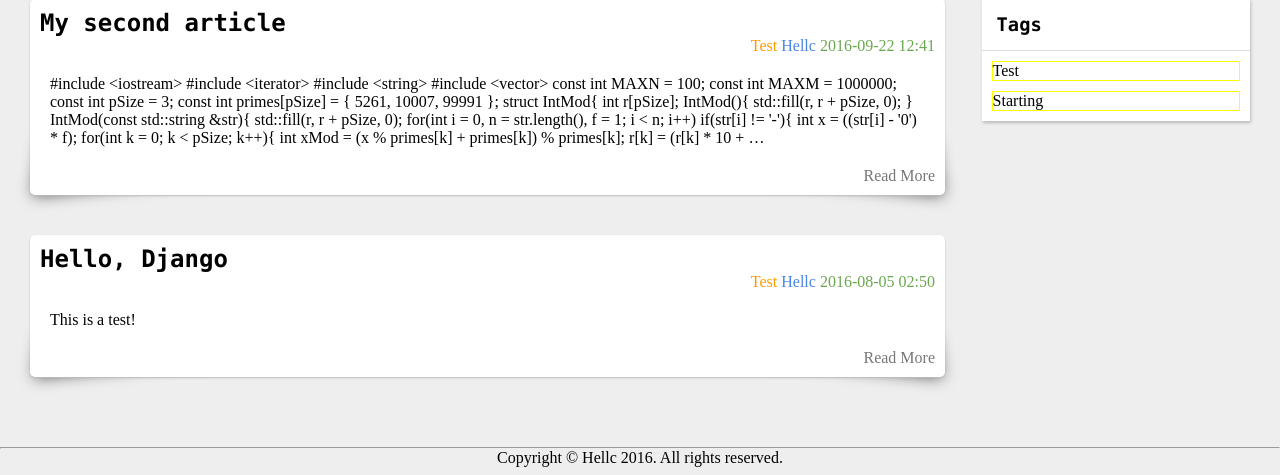
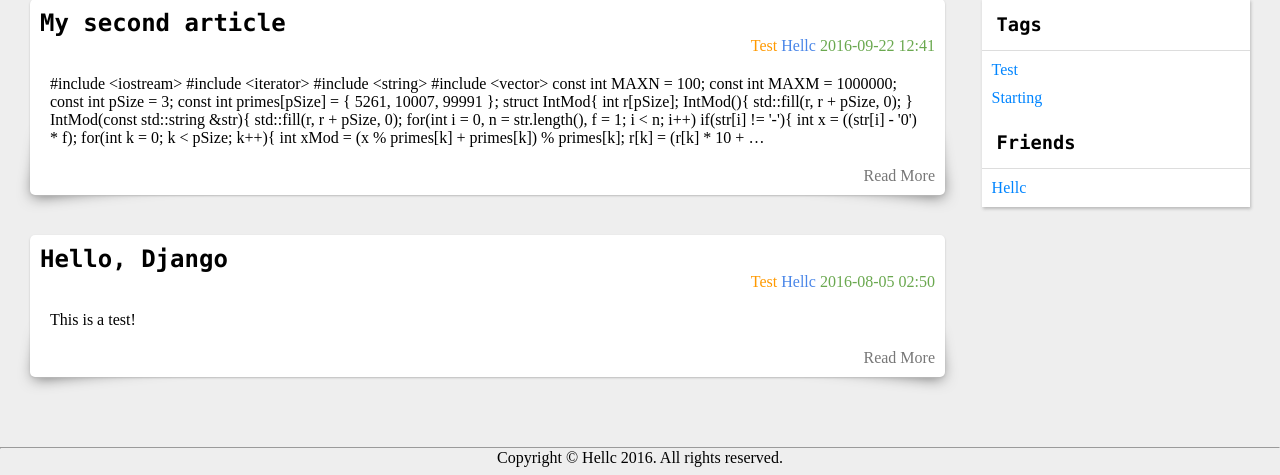
Before and after one commit to 5261/Blog, a Django app: page / in a window 1280 px wide. Shown: the part 213-688 px from the top of the page. Run offline with Django 3.2, Linux system fonts and the light colour scheme; data comes from the database, SQL or seed files in the repository; both versions use the stored data as it was after the commit.

Commit message:
add friend link

```diff
--- a/Blog/admin.py
+++ b/Blog/admin.py
@@ -2,10 +2,11 @@ from django.contrib import admin
 
 # Register your models here.
 
-from .models import Category, Tag, Article, Comment
-from .models import CategoryAdmin, TagAdmin, ArticleAdmin, CommentAdmin
+from .models import Category, Tag, Article, Comment, FriendLink
+from .models import CategoryAdmin, TagAdmin, ArticleAdmin, CommentAdmin, FriendLinkAdmin
 
 admin.site.register(Category, CategoryAdmin)
 admin.site.register(Tag, TagAdmin)
 admin.site.register(Article, ArticleAdmin)
 admin.site.register(Comment, CommentAdmin)
+admin.site.register(FriendLink, FriendLinkAdmin)
--- a/Blog/models.py
+++ b/Blog/models.py
@@ -52,3 +52,13 @@ class Comment(models.Model):
 
 class CommentAdmin(admin.ModelAdmin):
     list_display = ['name', 'email', 'article', 'createTime']
+
+class FriendLink(models.Model):
+    name = models.CharField("Name", max_length = 16)
+    link = models.URLField("Link")
+
+    def __str__(self):
+        return self.name
+
+class FriendLinkAdmin(admin.ModelAdmin):
+    list_display = ['name', 'link']
--- a/Blog/static/css/main.css
+++ b/Blog/static/css/main.css
@@ -9,6 +9,7 @@ body{
 
 a{
     text-decoration: none;
+    color: #0085FF;
 }
 
 #Content{
--- a/Blog/static/css/parts/sidebar.css
+++ b/Blog/static/css/parts/sidebar.css
@@ -13,6 +13,9 @@
 }
 
 #Tags .EachTag{
-    border: 1px solid yellow;
     margin: 10px;
 }
+
+#FriendLinks .EachFriendLink{
+    margin: 10px;
+}
--- a/Blog/views.py
+++ b/Blog/views.py
@@ -5,12 +5,13 @@ from .forms import CommentForm
 
 # Create your views here.
 
-from .models import Article, Comment, Tag
+from .models import Article, Comment, Tag, FriendLink
 
 def getArticles(request):
     ctx = {
         "articles" : Article.objects.all().order_by("-createTime"),
-        "tags" : Tag.objects.all()
+        "tags" : Tag.objects.all(),
+        "friendLinks" : FriendLink.objects.all()
     }
 
     return render(request, 'article-list.html', ctx)
--- a/templates/parts/sidebar.html
+++ b/templates/parts/sidebar.html
@@ -1,12 +1,24 @@
 <aside id = "Sidebar">
     <div id = "Tags">
-        <h3 class = title>
+        <h3 class = "title">
             Tags
         </h3>
 
         {% for tag in tags %}
         <div class = "EachTag">
-            {{ tag.name }}
+            <a href = "#"> {{ tag.name }} </a>
+        </div>
+        {% endfor %}
+    </div>
+
+    <div id = "FriendLinks">
+        <h3 class = "title">
+            Friends
+        </h3>
+
+        {% for friendLink in friendLinks%}
+        <div class = "EachFriendLink">
+            <a href = "{{ friendLink.link}}" target = "_blank"> {{ friendLink.name }} </a>
         </div>
         {% endfor %}
     </div>
```
Also changed, not shown: Blog/migrations/0003_friendlink.py (added), db.sqlite3.
